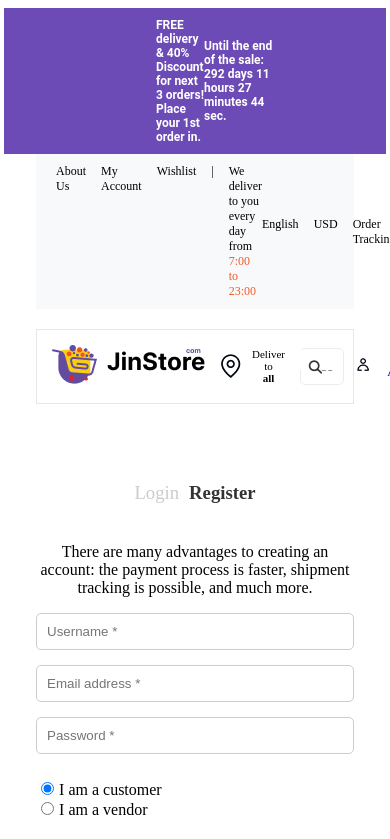
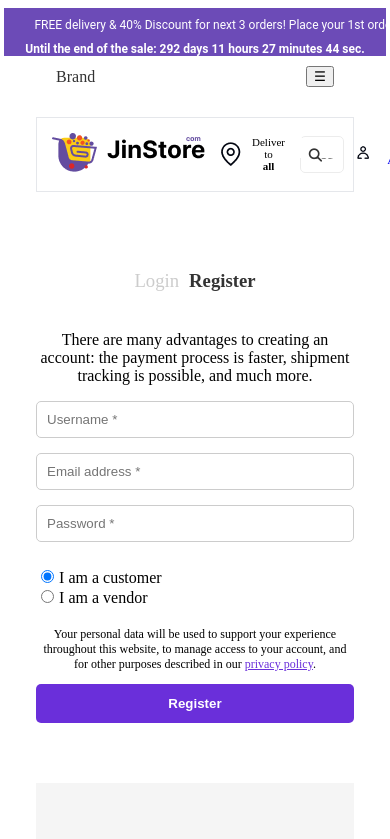
Before and after one commit to arafatanjan/dotpot-frontend, a React (Vite) app: page /login in a window 390 px wide. Shown: the top 839 px of the page. Built offline with nearby package versions, Linux system fonts and the light colour scheme; no server answers.

Commit message:
Deploy commit

```diff
--- /dev/null
+++ b/src/AuthProvider/AuthProvider.jsx
@@ -0,0 +1,62 @@
+import {
+    GoogleAuthProvider,
+    createUserWithEmailAndPassword,
+    getAuth,
+    onAuthStateChanged,
+    signInWithEmailAndPassword,
+    signInWithPopup,
+    signOut,
+  } from "firebase/auth";
+  import { createContext, useEffect, useState } from "react";
+  import { app } from "../firebase/firebase.config";
+
+  export const AuthContext = createContext(null);
+
+  const auth = getAuth(app);
+
+  // eslint-disable-next-line react/prop-types
+  const AuthProvider = ({ children }) => {
+    const [user, setUser] = useState(null);
+    const [loading, setLoading] = useState(true);
+    const googleProvider = new GoogleAuthProvider();
+
+    const createUser = (email, password) => {
+      setLoading(true);
+      return createUserWithEmailAndPassword(auth, email, password);
+    };
+
+    const signIn = (email, password) => {
+      setLoading(true);
+      return signInWithEmailAndPassword(auth, email, password);
+    };
+
+    const logout = () => {
+      return signOut(auth).then(() => setUser(null));
+    };
+
+    const googleLogin = () => {
+      return signInWithPopup(auth, googleProvider);
+    };
+
+    useEffect(() => {
+      const unscubcribe = onAuthStateChanged(auth, (currentUser) => {
+        if (currentUser) {
+          setUser(currentUser);
+          setLoading(false);
+          //console.log(currentUser);
+        } else {
+          setLoading(false);
+        }
+      });
+      return () => {
+        return unscubcribe();
+      };
+    }, []);
+
+    const authInfo = { user, googleLogin, createUser, signIn, logout, loading };
+    return (
+      <AuthContext.Provider value={authInfo}>{children}</AuthContext.Provider>
+    );
+  };
+
+  export default AuthProvider;
--- a/src/components/Shared/HeroSection/Topbar.css
+++ b/src/components/Shared/HeroSection/Topbar.css
@@ -1,18 +1,41 @@
+.topper-maincontainer {
+  width: 120%;
+  margin-left: -10%;
+  margin-right: -10%;
+  padding: 0;
+}
+
+.topper-container {
+  display: flex;
+  justify-content: space-between;
+  align-items: center;
+  background-color: #6c4bb7;
+  padding: 0px 110px;
+  color: white;
+  font-size: 12px;
+}
+
+.topper-text {
+  font-weight: bold;
+}
+
+.topper-timer {
+  font-family: "Roboto", sans-serif;
+  font-weight: bold;
+}
+
 .news-container {
-    /* position: fixed; */
   top: 8px;
   left: 0;
   right: 0;
   font-family: "Roboto", sans-serif;
-    /* box-shadow: 0 4px 8px -4px rgba(0, 0, 0, 0.3); */
 }
-
 
 .news-container ul {
   display: flex;
   list-style: none;
   margin: 0;
-    width: '10%';
+  width: "10%";
   animation: scroll 3s infinite linear;
 }
 
@@ -46,3 +69,57 @@
     transform: translateX(0);
   }
 }
+
+.drawer {
+  display: none;
+}
+
+.top-navigation {
+  background-color: black;
+  padding: 10px 20px;
+  display: flex;
+  justify-content: space-between;
+  align-items: center;
+  font-size: 12px;
+}
+
+@media (max-width: 768px) {
+  .topper-container {
+    flex-direction: column;
+    white-space: nowrap;
+  }
+
+  .top-navigation {
+    display: none;
+    /* white-space: nowrap; */
+  }
+
+  /* Show the menu toggle button */
+  .drawer {
+    /* display: block; */
+    display: flex;
+    justify-content: space-between;
+    align-items: center;
+    background-color: white;
+    padding: 10px 20px;
+    color:#333;
+  }
+
+  /* Hide the nav-links initially on mobile */
+  .nav-links {
+    display: none;
+    flex-direction: column;
+    gap: 10px;
+    background-color: white;
+    padding: 10px;
+    position: absolute;
+    top: 60px;
+    width: 100%;
+    left: 0;
+  }
+
+  /* Show nav-links when active */
+  .nav-links.active {
+    display: flex;
+  }
+}
--- a/src/components/Shared/HeroSection/Topbar.jsx
+++ b/src/components/Shared/HeroSection/Topbar.jsx
@@ -1,20 +1,20 @@
 import React, { useEffect, useState, useRef } from "react";
-import './Topbar.css'
+import "./Topbar.css";
 import logo from "../../../assets/Group 70.png";
 import location from "../../../assets/Link.png";
 import Link1 from "../../../assets/Link1.png";
-
-
 
 const Topbar = () => {
   const [timeLeft, setTimeLeft] = useState({});
   const [timer, setTimer] = useState();
   const intervalRef = useRef(null);
+  const [mobileOpen, setMobileOpen] = useState(false);
+  const navRef = useRef(null);
   // const saleEndDate = new Date();
   // saleEndDate.setDate(saleEndDate.getDate() + 47);
 
-  const endDate = "21 July 2025 08:20:00 PM"
-  const end = new Date(endDate)
+  const endDate = "21 July 2025 08:20:00 PM";
+  const end = new Date(endDate);
   //console.log(end)
 
   useEffect(() => {
@@ -22,17 +22,16 @@ const Topbar = () => {
       // const now = new Date().getTime();
       // const distance = saleEndDate.getTime() - now;
       const now = new Date();
-       const distance = (end - now) ;
+      const distance = end - now;
       //console.log(distance)
 
       if (distance >= 0) {
         const days = Math.floor(distance / (1000 * 60 * 60 * 24));
-        const hours = Math.floor((distance % (1000 * 60 * 60 * 24)) / (1000 * 60 * 60));
+        const hours = Math.floor(
+          (distance % (1000 * 60 * 60 * 24)) / (1000 * 60 * 60)
+        );
         const minutes = Math.floor((distance % (1000 * 60 * 60)) / (1000 * 60));
         const seconds = Math.floor((distance % (1000 * 60)) / 1000);
-
-
-
         setTimeLeft({ days, hours, minutes, seconds });
       } else {
         clearInterval(countdown);
@@ -43,27 +42,44 @@ const Topbar = () => {
     return () => clearInterval(countdown);
   }, []);
 
+  const handleDrawerToggle = () => {
+    setMobileOpen(!mobileOpen);
+  };
+
+  const handleClickOutside = (event) => {
+    if (navRef.current && !navRef.current.contains(event.target)) {
+        setMobileOpen(false);
+    }
+};
+
+useEffect(() => {
+    if (mobileOpen) {
+        document.addEventListener("mousedown", handleClickOutside);
+    } else {
+        document.removeEventListener("mousedown", handleClickOutside);
+    }
+
+    return () => {
+        document.removeEventListener("mousedown", handleClickOutside);
+    };
+}, [mobileOpen]);
 
   return (
     <div>
-
-        <div style={{ width: "120%", marginLeft: "-10%", marginRight: "-10%", padding:"0 0" }}>
-            <div style={styles.container}>
-
-        <div style={styles.text}>
-          {/* FREE delivery & 40% Discount for next 3 orders! Place your 1st order
-          in. */}
+      <div className="topper-maincontainer">
+        <div className="topper-container">
+          <div className=".topper-text">
+            {/* FREE delivery & 40% Discount  */}
             <div className="news-container">
               <ul>
                 <li>
-            FREE delivery & 40% Discount for next 3 orders! Place your 1st order
-            in.
+                  FREE delivery & 40% Discount for next 3 orders! Place your 1st
+                  order in.
                 </li>
               </ul>
             </div>
-
           </div>
-        <div style={styles.timer}>
+          <div className="topper-timer">
             {timeLeft.days !== undefined ? (
               <>
                 Until the end of the sale: {timeLeft.days} days {timeLeft.hours}{" "}
@@ -74,28 +90,20 @@ const Topbar = () => {
             )}
           </div>
         </div>
+      </div>
 
 
-        </div>
-
-        <div>
         {/* Top Navigation */}
-        <div
-          style={{
-            backgroundColor: "#f8f9fa",
-            padding: "10px 20px",
-            display: "flex",
-            justifyContent: "space-between",
-            alignItems: "center",
-            fontSize: "12px"
-          }}
-        >
+        <div className="top-navigation">
           <div style={{ display: "flex", gap: "15px" }}>
             <span>About Us</span>
             <span>My Account</span>
             <span>Wishlist</span>
             <span>|</span>
-        <span>We deliver to you every day from <span style={{ color: "#F05A28" }}>7:00 to 23:00</span></span>
+            <span>
+              We deliver to you every day from{" "}
+              <span style={{ color: "#F05A28" }}>7:00 to 23:00</span>
+            </span>
           </div>
           <div style={{ display: "flex", gap: "15px" }}>
             <span>English</span>
@@ -103,6 +111,20 @@ const Topbar = () => {
             <span>Order Tracking</span>
           </div>
         </div>
+
+        <div className="drawer">
+     <div class="navbar-brand">Brand</div>
+
+    <button className="menu-toggle" onClick={handleDrawerToggle}>☰</button>
+    <div className={`nav-links ${mobileOpen ? 'active' : ''}`} ref={navRef}>
+                <span>About Us</span>
+                <span>My Account</span>
+                <span>Wishlist</span>
+                <span>English</span>
+                <span>USD</span>
+                <span>Order Tracking</span>
+            </div>
+
 </div>
     </div>
   );
--- /dev/null
+++ b/src/firebase/firebase.config.js
@@ -0,0 +1,14 @@
+import { initializeApp } from "firebase/app";
+
+const firebaseConfig = {
+      apiKey: import.meta.env.VITE_apiKey,
+      authDomain: import.meta.env.VITE_authDomain,
+      projectId: import.meta.env.VITE_projectId,
+      storageBucket: import.meta.env.VITE_storageBucket,
+      messagingSenderId: import.meta.env.VITE_messagingSenderId,
+      appId: import.meta.env.VITE_appId,
+
+  };
+
+
+export const app = initializeApp(firebaseConfig);
--- a/src/main.jsx
+++ b/src/main.jsx
@@ -5,9 +5,12 @@ import "./index.css";
 import "@fortawesome/fontawesome-free/css/all.min.css";
 import { RouterProvider } from "react-router-dom";
 import { router } from "./Routes/Routes.jsx";
+import AuthProvider from "./AuthProvider/AuthProvider.jsx";
 
 ReactDOM.createRoot(document.getElementById("root")).render(
   <React.StrictMode>
+    <AuthProvider>
     <RouterProvider router={router} />
+    </AuthProvider>
   </React.StrictMode>
 );
--- a/src/pages/Login.jsx
+++ b/src/pages/Login.jsx
@@ -12,7 +12,7 @@ const Login = () => {
   const location = useLocation();
   const from = location?.state?.from?.pathname || "/";
 
-  const handleSUbmit = (e) => {
+  const handleRegisterSUbmit = (e) => {
     e.preventDefault();
 
     const form = e.target;
@@ -72,12 +72,13 @@ const Login = () => {
       </div>
 
       {isRegister ? (
+
         <div>
           <p>There are many advantages to creating an account: the payment process is faster, shipment tracking is possible, and much more.</p>
-          <form>
-            <input type="text" placeholder="Username *" style={inputStyle} />
-            <input type="email" placeholder="Email address *" style={inputStyle} />
-            <input type="password" placeholder="Password *" style={inputStyle} />
+          <form onSubmit={handleRegisterSUbmit}>
+            <input type="text" placeholder="Username *" name="name" style={inputStyle} />
+            <input type="email" placeholder="Email address *" name="email" style={inputStyle} />
+            <input type="password" placeholder="Password *" name="password" style={inputStyle} />
 
             <div style={{ textAlign: "left", marginTop: "10px" }}>
               <label>
```
Also changed, not shown: src/AuthProvider.jsx (added, +62 -0 lines), src/hooks/useAuth.jsx (added, +9 -0 lines). Lines whose indentation alone changed are shown as unchanged.
